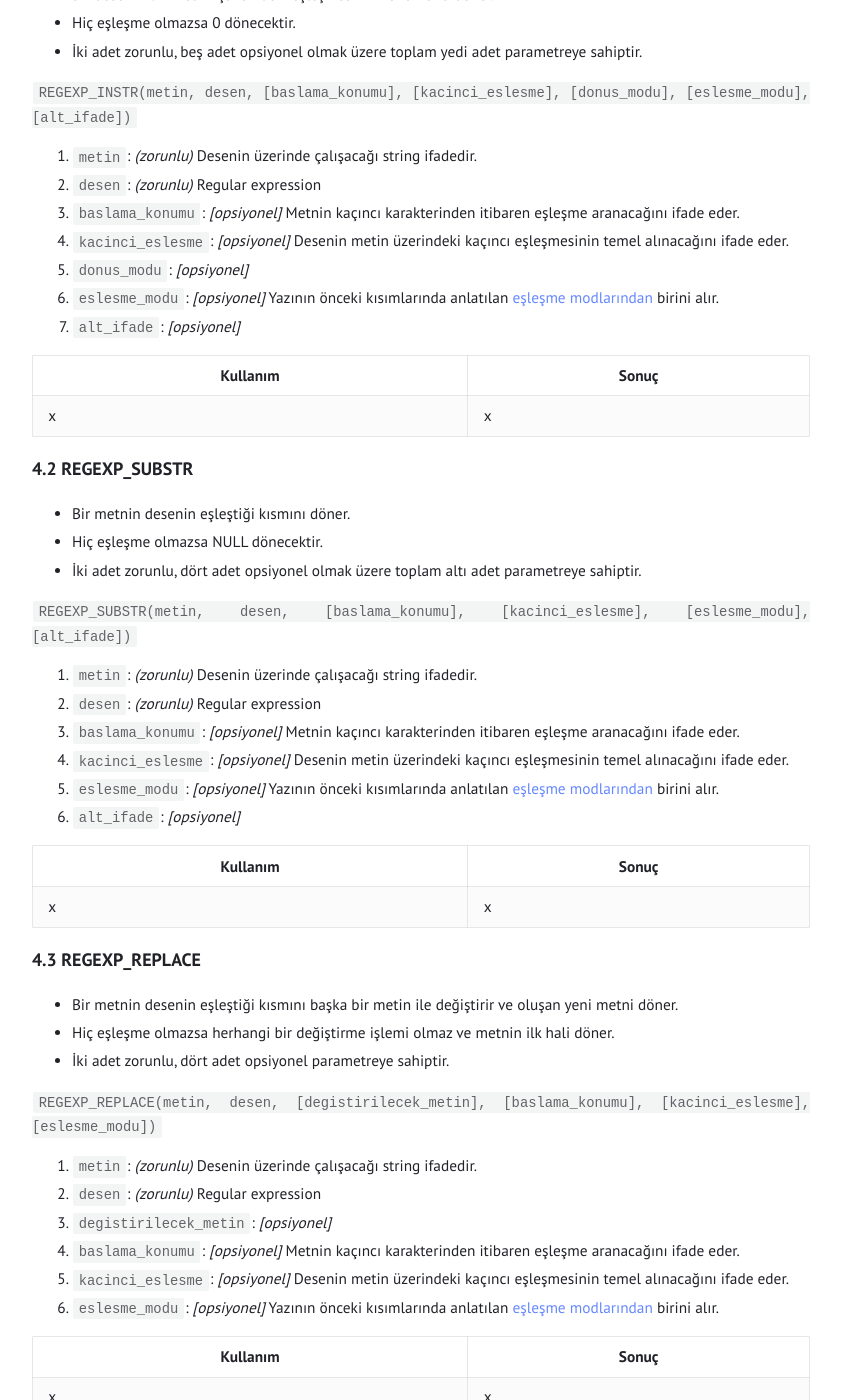
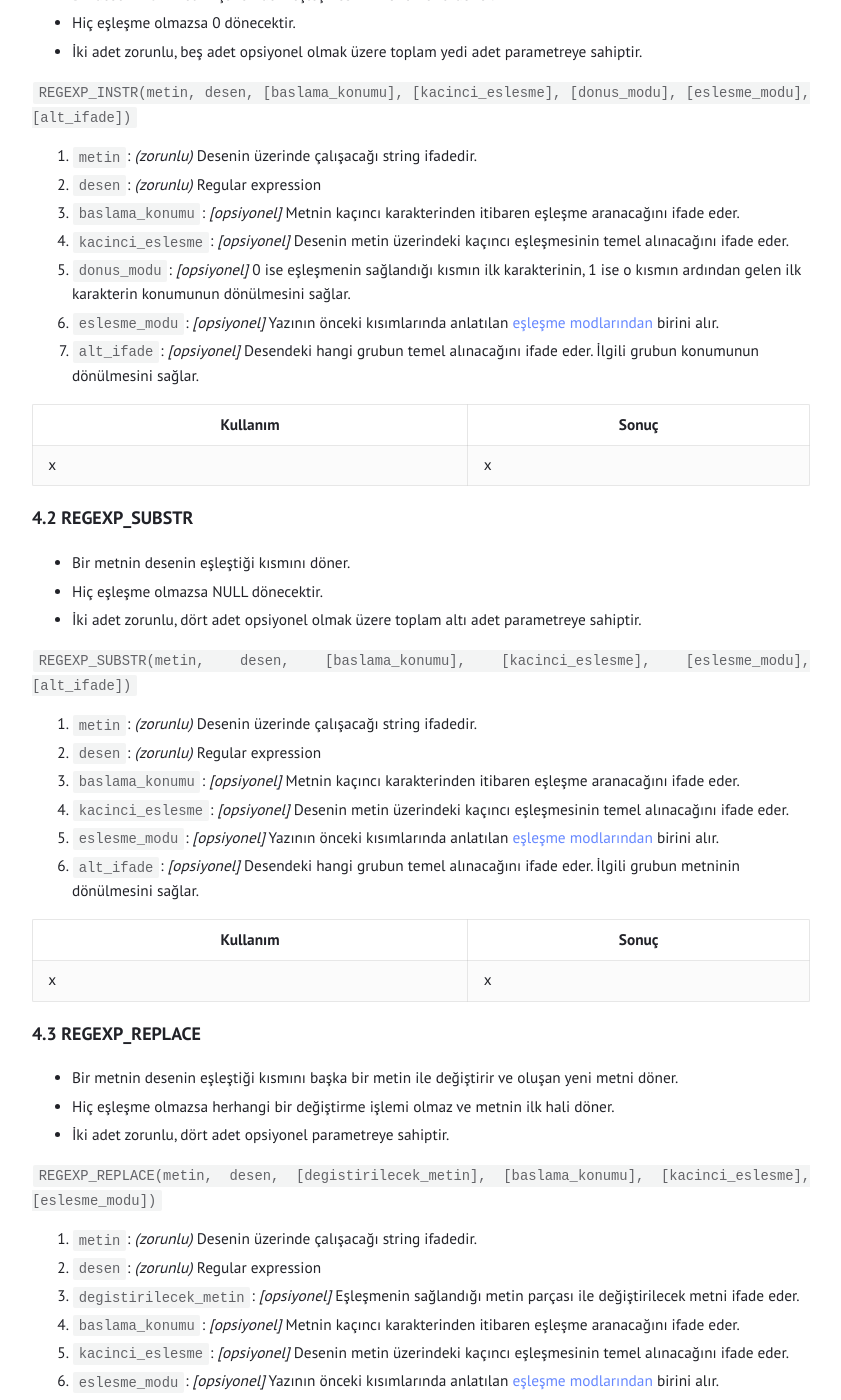
Before and after one commit to tunahanoguz/tunahanoguz.github.io, a Jekyll site: the page built from _posts/2025-05-05-oracle-regular-expressions.md, in a window 1280 px wide and 1400 px high, scrolled down 7188 px. Shown: the whole window, without its empty margins (219-1060 px from the left). Built offline with Jekyll 4.4.1, drawn with Linux system fonts in a browser that asks for light colours.

Commit message:
Update 2025-05-05-oracle-regular-expressions.md

````diff
--- a/_posts/2025-05-05-oracle-regular-expressions.md
+++ b/_posts/2025-05-05-oracle-regular-expressions.md
@@ -183,9 +183,9 @@ Aşağıdaki tabloda üstteki iki tabloda açıklamaları yer alan desen ve eşl
 2. ```desen```: *(zorunlu)* Regular expression
 3. ```baslama_konumu```: *[opsiyonel]* Metnin kaçıncı karakterinden itibaren eşleşme aranacağını ifade eder.
 4. ```kacinci_eslesme```: *[opsiyonel]* Desenin metin üzerindeki kaçıncı eşleşmesinin temel alınacağını ifade eder.
-5. ```donus_modu```: *[opsiyonel]*
+5. ```donus_modu```: *[opsiyonel]* 0 ise eşleşmenin sağlandığı kısmın ilk karakterinin, 1 ise o kısmın ardından gelen ilk karakterin konumunun dönülmesini sağlar.
 6. ```eslesme_modu```: *[opsiyonel]* Yazının önceki kısımlarında anlatılan [eşleşme modlarından](#eslesme-modlari) birini alır.
-7. ```alt_ifade```: *[opsiyonel]*
+7. ```alt_ifade```: *[opsiyonel]* Desendeki hangi grubun temel alınacağını ifade eder. İlgili grubun konumunun dönülmesini sağlar.
 
 | Kullanım | Sonuç |
 |----------|-------|
@@ -204,7 +204,7 @@ Aşağıdaki tabloda üstteki iki tabloda açıklamaları yer alan desen ve eşl
 3. ```baslama_konumu```: *[opsiyonel]* Metnin kaçıncı karakterinden itibaren eşleşme aranacağını ifade eder.
 4. ```kacinci_eslesme```: *[opsiyonel]* Desenin metin üzerindeki kaçıncı eşleşmesinin temel alınacağını ifade eder.
 5. ```eslesme_modu```: *[opsiyonel]* Yazının önceki kısımlarında anlatılan [eşleşme modlarından](#eslesme-modlari) birini alır.
-6. ```alt_ifade```: *[opsiyonel]*
+6. ```alt_ifade```: *[opsiyonel]* Desendeki hangi grubun temel alınacağını ifade eder. İlgili grubun metninin dönülmesini sağlar.
 
 | Kullanım | Sonuç |
 |----------|-------|
@@ -220,7 +220,7 @@ Aşağıdaki tabloda üstteki iki tabloda açıklamaları yer alan desen ve eşl
 
 1. ```metin```: *(zorunlu)* Desenin üzerinde çalışacağı string ifadedir.
 2. ```desen```: *(zorunlu)* Regular expression
-3. ```degistirilecek_metin```: *[opsiyonel]*
+3. ```degistirilecek_metin```: *[opsiyonel]* Eşleşmenin sağlandığı metin parçası ile değiştirilecek metni ifade eder.
 4. ```baslama_konumu```: *[opsiyonel]* Metnin kaçıncı karakterinden itibaren eşleşme aranacağını ifade eder.
 5. ```kacinci_eslesme```: *[opsiyonel]* Desenin metin üzerindeki kaçıncı eşleşmesinin temel alınacağını ifade eder.
 6. ```eslesme_modu```: *[opsiyonel]* Yazının önceki kısımlarında anlatılan [eşleşme modlarından](#eslesme-modlari) birini alır.
````
